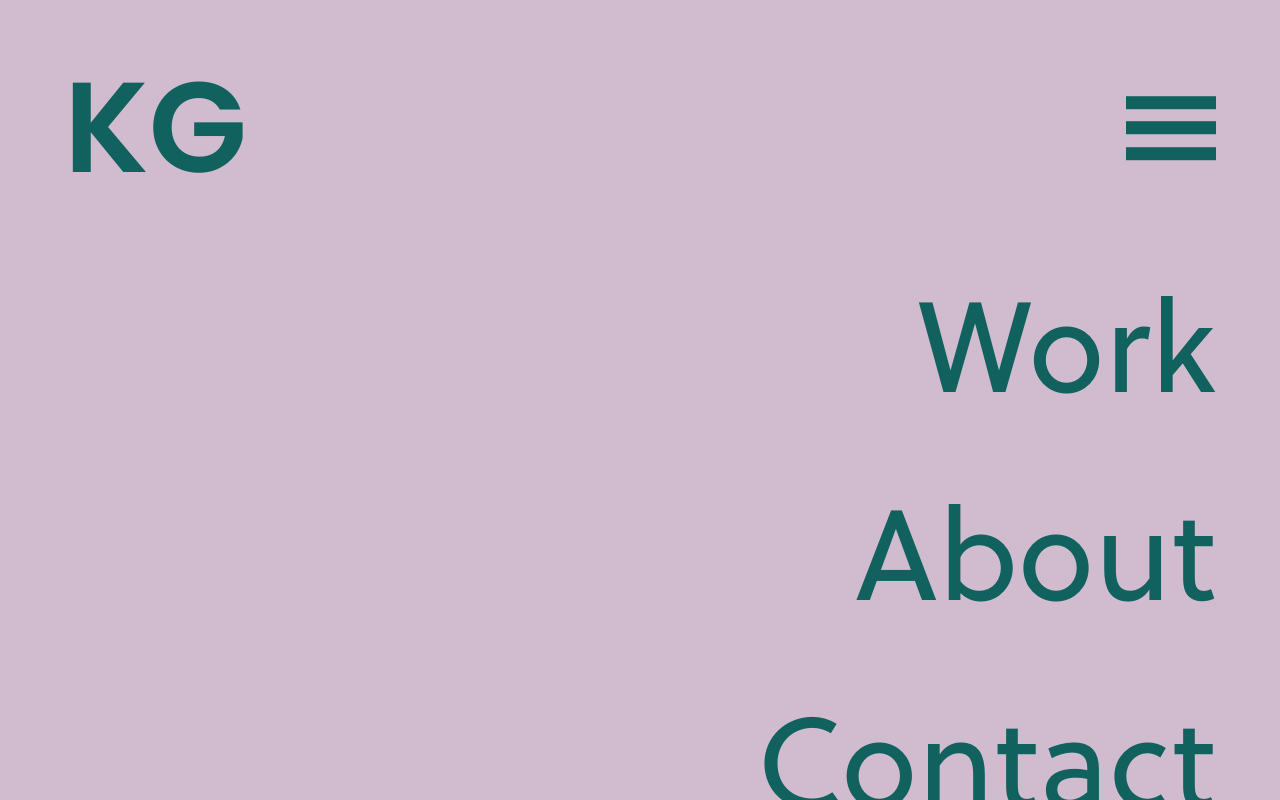
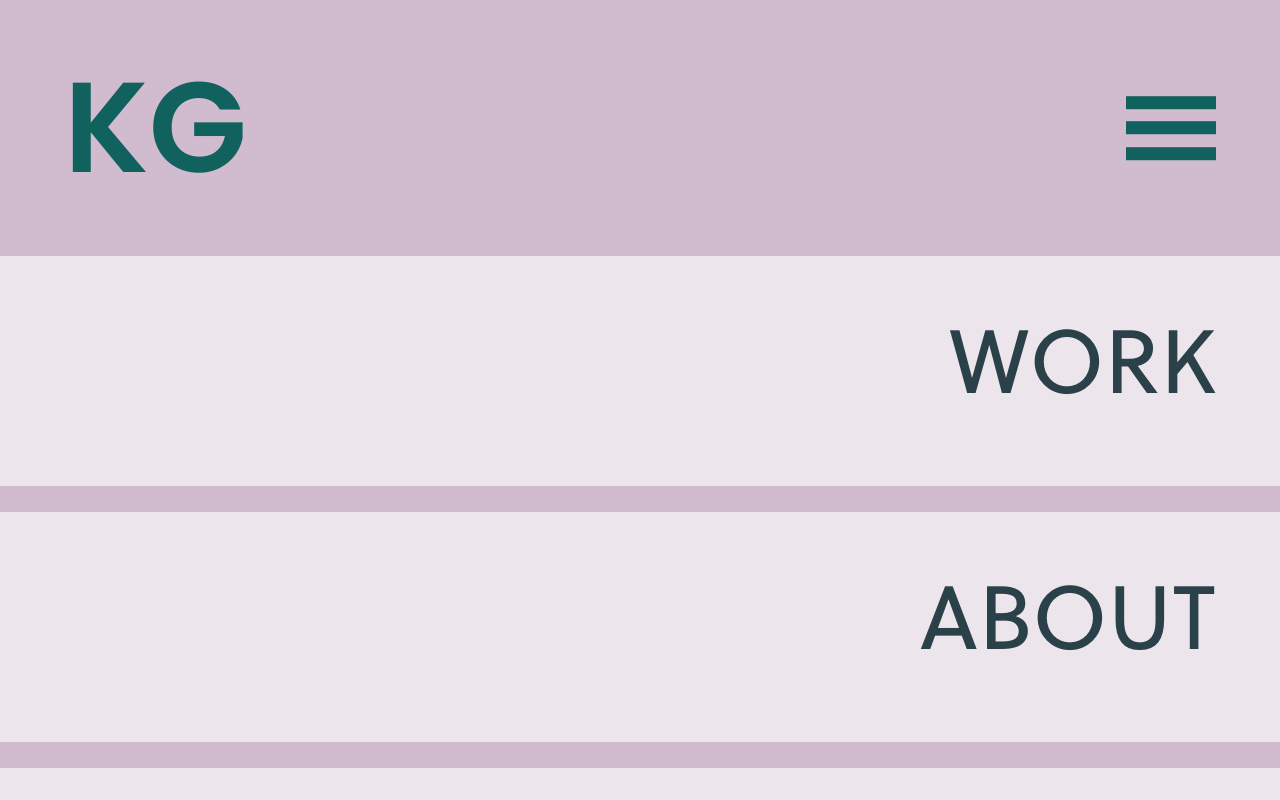
Before and after one commit to kategilbertportfolio/kategilbertportfolio.github.io, a plain HTML site: page index.html in a window 1280 px wide. Both pictures are taken after a click on the link 1171 px from the left and 128 px from the top of the page. Shown: the top 800 px of the page. Drawn offline with Linux system fonts and the light colour scheme.

Commit message:
Changing background on the burger drop down menu

```diff
--- a/index.html
+++ b/index.html
@@ -26,15 +26,16 @@
 
   <!-- Navigation links (hidden by default) -->
   <div id="links">
-    <a href="#work">Work</a>
-    <a href="#about">About</a>
-    <a href="./contact.html">Contact</a>
+    <a href="#work">WORK</a>
+    <a href="#about">ABOUT</a>
+    <a href="./contact.html">CONTACT</a>
   </div>
 
 </div>
 <script src="script.js"></script>
 
 
+<div id="content">
 <div class="hello">
   <svg xmlns="http://www.w3.org/2000/svg" viewBox="0 0 1147.86 599.85" >
     <g id="Layer_2" data-name="Layer 2">
@@ -76,6 +77,8 @@
   <svg xmlns="http://www.w3.org/2000/svg" viewBox="0 0 1947.47 1091.76"><g id="Layer_2" data-name="Layer 2"><g id="Layer_1-2" data-name="Layer 1"><path d="M0,927.83c355,142.77,582.81,106.4,721.58,52.45C970,883.68,1038,689.89,1348.22,434.83c231.63-190.43,455.7-297.77,599.17-356.47q-.06-39.18-.13-78.36H.06Z" style="fill:#e4e7d7"/><path d="M1947.47,121.28C1839.11,164,1682.24,237.7,1519.41,364,1203.67,608.79,1162.58,821.1,956.07,965.27,795.74,1077.21,517,1161.14.06,1009.58V832C438.68,970.21,695,904,848.47,816.53,1087.82,680.08,1132,460.64,1459.28,231c186.31-130.7,366.84-196.29,488-231Z" style="fill:#eec97c"/></g></g></svg>
 </div>
 
+</div>
+
 
 </body>
 </html>
--- a/script.js
+++ b/script.js
@@ -1,9 +1,25 @@
 /* Toggle between showing and hiding the navigation menu links when the user clicks on the hamburger menu / bar icon */
 function burger() {
-  var x = document.getElementById("links");
-  if (x.style.display === "block") {
-    x.style.display = "none";
+  var links = document.getElementById("links");
+  var content = document.getElementById("content");
+  if (links.style.display === "block") {
+    links.style.display = "none";
+	content.style.display = "block";
+	document.body.style.background = "linear-gradient(0deg, #d5ecee 50%, #d0bcce 50%)";
+	document.body.style.backgroundColor = "#d5ecee";
+	document.body.style.backgroundRepeat = "no-repeat";
+	var path = window.location.pathname;
+    var page = path.split("/").pop();
+    console.log( page );
+	if (page === "contact.html"){
+		document.body.style.background = "linear-gradient(0deg, #eeca7c 50%, #d0bcce 50%)";
+		document.body.style.backgroundColor = "#eeca7c";
+		document.body.style.backgroundRepeat = "no-repeat";
+	}
+
   } else {
-    x.style.display = "block";
+    links.style.display = "block";
+	content.style.display = "none";
+	document.body.style.background = "#d0bcce";
   }
 }
--- a/styles.css
+++ b/styles.css
@@ -50,10 +50,18 @@ h3{
 .topnav #links{
   display: none;
   text-align: right;
+
+
+
 }
 
 .topnav #links a{
   font-family: soleil, sans-serif;
+    background-color: #ede5ec;
+	margin-bottom: 2vw;
+	color: #2b4149;
+	font-size: 7vw;
+	line-height: 13vw;
 }
 
 .burger{
```
Also changed, not shown: contact.html (+2 -1 lines).
